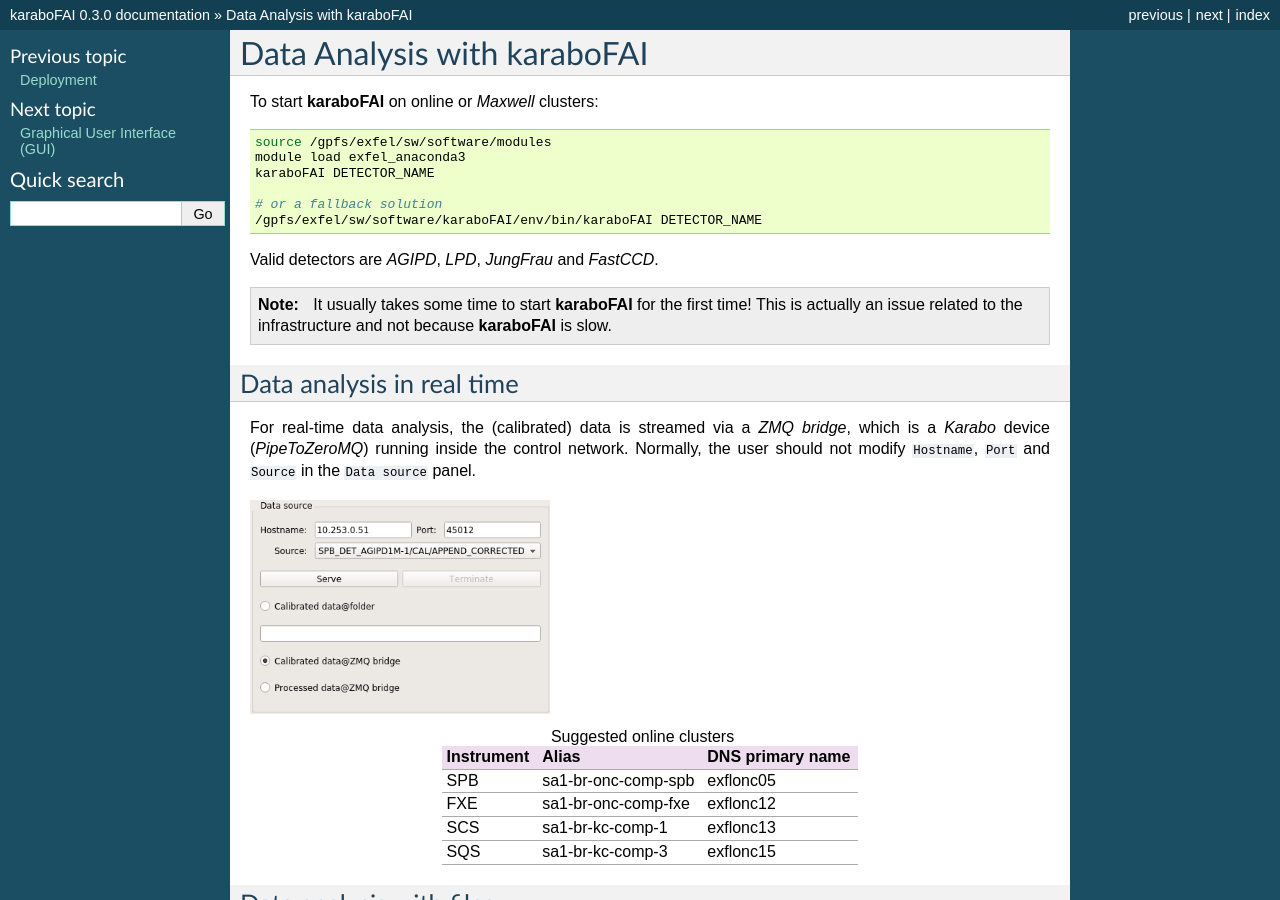
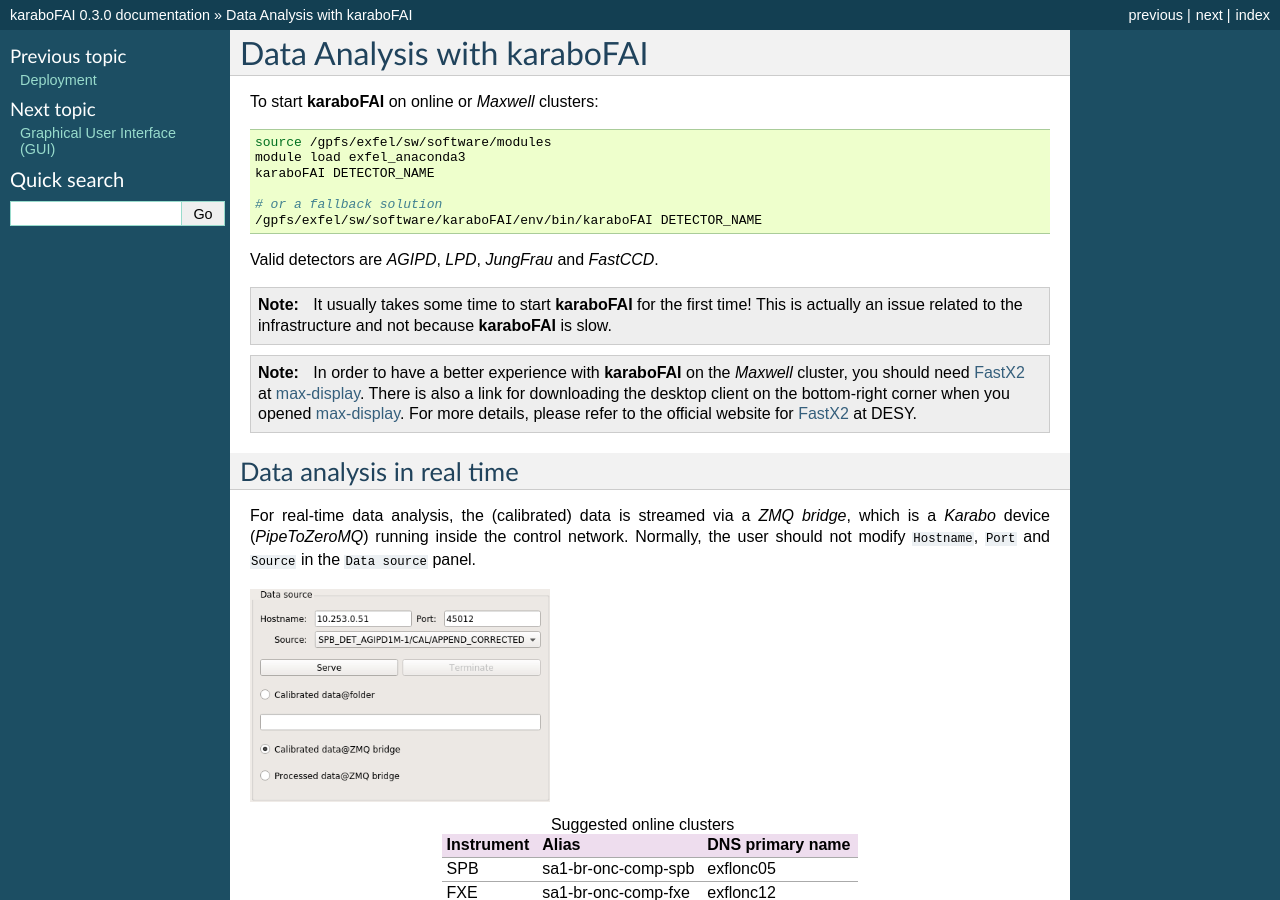
Before and after one commit to European-XFEL/EXtra-foam, a Sphinx documentation site: the page built from docs/start.rst, in a window 1280 px wide and 900 px high. Built offline with Sphinx 7.4.7, drawn with Linux system fonts in a browser that asks for light colours.

Commit message:
DOC: add information for using max-display

```diff
--- a/docs/start.rst
+++ b/docs/start.rst
@@ -17,9 +17,18 @@ To start **karaboFAI** on online or `Maxwell` clusters:
 Valid detectors are `AGIPD`, `LPD`, `JungFrau` and `FastCCD`.
 
 .. note::
-   It usually takes some time to start **karaboFAI** for the first time! This
-   is actually an issue related to the infrastructure and not because
-   **karaboFAI** is slow.
+    It usually takes some time to start **karaboFAI** for the first time! This
+    is actually an issue related to the infrastructure and not because
+    **karaboFAI** is slow.
+
+.. note::
+    In order to have a better experience with **karaboFAI** on the `Maxwell` cluster,
+    you should need FastX2_ at max-display_. There is also a link for downloading
+    the desktop client on the bottom-right corner when you opened max-display_. For
+    more details, please refer to the official website for FastX2_ at DESY.
+
+.. _FastX2: https://confluence.desy.de/display/IS/FastX2
+.. _max-display: https://max-display.desy.de:3443/
 
 
 Data analysis in real time
```
